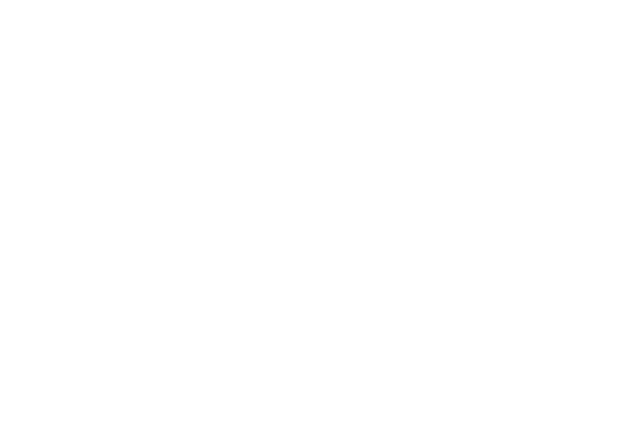
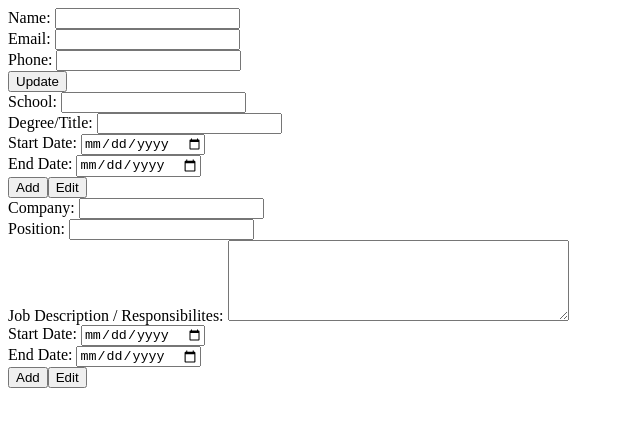
Before and after one commit to JonathanNoH/CV-creator, a React (Create React App) app: page / in a window 1280 px wide. Shown: the top 426 px of the page, without its empty margins (0-640 px from the left). Built offline with nearby package versions, Linux system fonts and the light colour scheme.

Commit message:
set up initial form

```diff
--- a/src/App.js
+++ b/src/App.js
@@ -1,9 +1,13 @@
-
+import General from "./components/General";
+import Education from "./components/Education";
+import Experience from "./components/Experience";
 
 function App() {
   return (
     <div className="App">
-
+      <General />
+      <Education />
+      <Experience />
     </div>
   );
 }
--- /dev/null
+++ b/src/components/Education.js
@@ -0,0 +1,31 @@
+import React from "react";
+
+class Education extends React.Component {
+
+  render() {
+    return (
+      <form action="" className="education">
+        <div>
+          <label htmlFor="school">School: </label>
+          <input type="text" name="school" id="school" />
+        </div>
+        <div>
+          <label htmlFor="degree">Degree/Title: </label>
+          <input type="text" name="degree" id="degree" />
+        </div>
+        <div>
+          <label htmlFor="start-date">Start Date: </label>
+          <input type="date" name="start-date" id="start-date" />
+        </div>
+        <div>
+          <label htmlFor="end-date">End Date: </label>
+          <input type="date" name="end-date" id="end-date" />
+        </div>
+        <input type="submit" value="Add" />
+        <button>Edit</button>
+      </form>
+    );
+  }
+}
+
+export default Education;
--- /dev/null
+++ b/src/components/Experience.js
@@ -0,0 +1,35 @@
+import React from "react";
+
+class Experience extends React.Component {
+
+  render() {
+    return (
+      <form action="" className="experience">
+        <div>
+          <label htmlFor="company">Company: </label>
+          <input type="text" name="company" id="company" />
+        </div>
+        <div>
+          <label htmlFor="position">Position: </label>
+          <input type="text" name="position" id="position" />
+        </div>
+        <div>
+          <label htmlFor="job-description">Job Description / Responsibilites: </label>
+          <textarea name="job-description" id="job-description" cols="40" rows="5"></textarea>
+        </div>
+        <div>
+          <label htmlFor="job-start-date">Start Date: </label
+          ><input type="date" name="job-start-date" id="job-start-date" />
+        </div>
+        <div>
+          <label htmlFor="job-end-date">End Date: </label>
+          <input type="date" name="job-end-date" id="job-end-date" />
+        </div>
+        <input type="submit" value="Add" />
+        <button>Edit</button>
+      </form>
+    );
+  }
+}
+
+export default Experience;
--- /dev/null
+++ b/src/components/General.js
@@ -0,0 +1,26 @@
+import React, { Component } from "react";
+
+class General extends Component {
+
+  render() {
+    return (
+      <form className="general" action="">
+        <div>
+          <label htmlFor="name">Name: </label>
+          <input type="text" name="name" id="name" />
+        </div>
+        <div>
+          <label htmlFor="email">Email: </label>
+          <input type="email" name="email" id="email" />
+        </div>
+        <div>
+          <label htmlFor="phone">Phone: </label>
+          <input type="tel" name="phone" id="phone" />
+        </div>
+        <input type="submit" value="Update" />
+      </form>
+    );
+  }
+}
+
+export default General;
```
Also changed, not shown: 1 other file (tests, documents, lock files or other folders).
